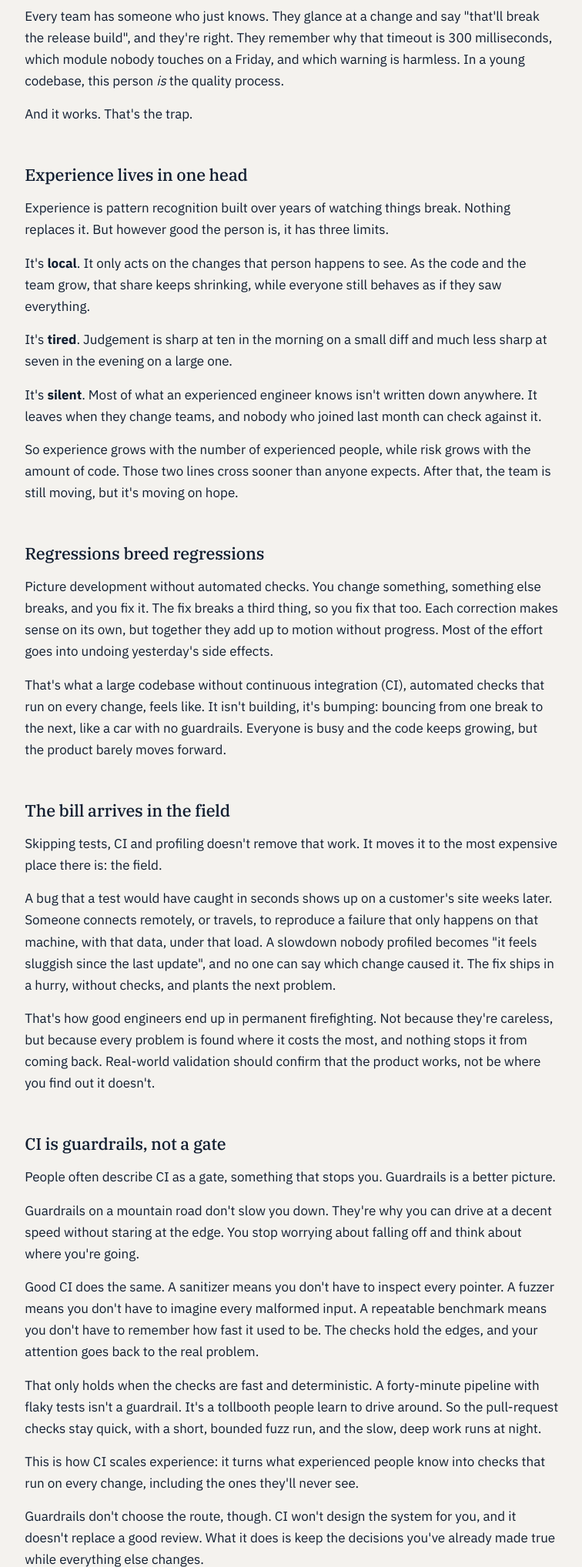
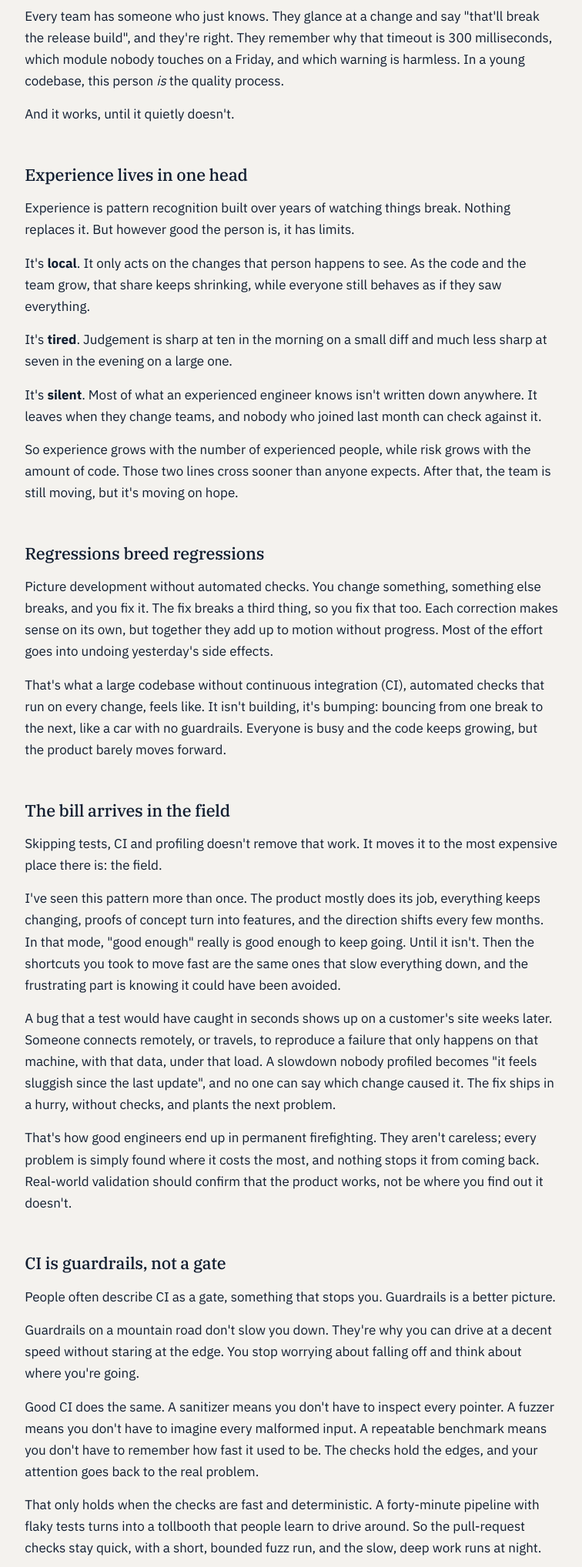
Before and after one commit to lorenzocaprari/lorenzocaprari.github.io, a plain HTML site: page writing/experience-doesnt-scale/index.html in a window 1280 px wide. Shown: the part 200-2236 px from the top of the page at 77% size, without its empty margins (261-1017 px from the left). Drawn offline with Linux system fonts and the light colour scheme.

Commit message:
Writing: make the CI article read more naturally

```diff
--- a/writing/experience-doesnt-scale/index.html
+++ b/writing/experience-doesnt-scale/index.html
@@ -51,11 +51,11 @@ footer{margin-top:56px;color:var(--muted);font-size:.85rem}
 
 <p>Every team has someone who just knows. They glance at a change and say "that'll break the release build", and they're right. They remember why that timeout is 300 milliseconds, which module nobody touches on a Friday, and which warning is harmless. In a young codebase, this person <em>is</em> the quality process.</p>
 
-<p>And it works. That's the trap.</p>
+<p>And it works, until it quietly doesn't.</p>
 
 <h2>Experience lives in one head</h2>
 
-<p>Experience is pattern recognition built over years of watching things break. Nothing replaces it. But however good the person is, it has three limits.</p>
+<p>Experience is pattern recognition built over years of watching things break. Nothing replaces it. But however good the person is, it has limits.</p>
 
 <p>It's <strong>local</strong>. It only acts on the changes that person happens to see. As the code and the team grow, that share keeps shrinking, while everyone still behaves as if they saw everything.</p>
 
@@ -75,9 +75,11 @@ footer{margin-top:56px;color:var(--muted);font-size:.85rem}
 
 <p>Skipping tests, CI and profiling doesn't remove that work. It moves it to the most expensive place there is: the field.</p>
 
+<p>I've seen this pattern more than once. The product mostly does its job, everything keeps changing, proofs of concept turn into features, and the direction shifts every few months. In that mode, "good enough" really is good enough to keep going. Until it isn't. Then the shortcuts you took to move fast are the same ones that slow everything down, and the frustrating part is knowing it could have been avoided.</p>
+
 <p>A bug that a test would have caught in seconds shows up on a customer's site weeks later. Someone connects remotely, or travels, to reproduce a failure that only happens on that machine, with that data, under that load. A slowdown nobody profiled becomes "it feels sluggish since the last update", and no one can say which change caused it. The fix ships in a hurry, without checks, and plants the next problem.</p>
 
-<p>That's how good engineers end up in permanent firefighting. Not because they're careless, but because every problem is found where it costs the most, and nothing stops it from coming back. Real-world validation should confirm that the product works, not be where you find out it doesn't.</p>
+<p>That's how good engineers end up in permanent firefighting. They aren't careless; every problem is simply found where it costs the most, and nothing stops it from coming back. Real-world validation should confirm that the product works, not be where you find out it doesn't.</p>
 
 <h2>CI is guardrails, not a gate</h2>
 
@@ -87,7 +89,7 @@ footer{margin-top:56px;color:var(--muted);font-size:.85rem}
 
 <p>Good CI does the same. A sanitizer means you don't have to inspect every pointer. A fuzzer means you don't have to imagine every malformed input. A repeatable benchmark means you don't have to remember how fast it used to be. The checks hold the edges, and your attention goes back to the real problem.</p>
 
-<p>That only holds when the checks are fast and deterministic. A forty-minute pipeline with flaky tests isn't a guardrail. It's a tollbooth people learn to drive around. So the pull-request checks stay quick, with a short, bounded fuzz run, and the slow, deep work runs at night.</p>
+<p>That only holds when the checks are fast and deterministic. A forty-minute pipeline with flaky tests turns into a tollbooth that people learn to drive around. So the pull-request checks stay quick, with a short, bounded fuzz run, and the slow, deep work runs at night.</p>
 
 <p>This is how CI scales experience: it turns what experienced people know into checks that run on every change, including the ones they'll never see.</p>
 <p>Guardrails don't choose the route, though. CI won't design the system for you, and it doesn't replace a good review. What it does is keep the decisions you've already made true while everything else changes.</p>
@@ -98,7 +100,7 @@ footer{margin-top:56px;color:var(--muted);font-size:.85rem}
 
 <p>So the code ships in a strange state. I call this Schrödinger code: until something actually checks it, it's both working and broken. It might do exactly what you meant. It might also fail now and then, on some input, under some load or with some timing nobody tried. You don't know which, and neither does anyone else. The box only gets opened in production, usually at the worst possible moment.</p>
 
-<p>Writing code isn't the same as knowing it works. Tests can't prove there are no bugs, as Dijkstra pointed out long ago. What they do is narrow the space where bugs can hide, and keep it narrow. That evidence isn't only for today's reviewer. It's for you in six months, when you've forgotten every detail and need to change this code safely, and for the colleague who inherits it. Without it, they aren't changing your code, they're guessing.</p>
+<p>Code that compiles is not yet code you know works. Tests can't prove there are no bugs, as Dijkstra pointed out long ago. What they do is narrow the space where bugs can hide, and keep it narrow. That evidence isn't only for today's reviewer. It's for you in six months, when you've forgotten every detail and need to change this code safely, and for the colleague who inherits it. Without it, they aren't changing your code, they're guessing.</p>
 
 <p>So the check is part of the feature, not a chore for later. Say I add a small parser for <code>key=value</code> lines:</p>
 
@@ -151,13 +153,13 @@ extern "C" int LLVMFuzzerTestOneInput(const std::uint8_t* data, std::size_t size
 
 <p>I work on <a href="https://github.com/lorenzocaprari/nesso">nesso</a>, a small open-source tool, mostly on my own and with help from AI agents. Its <a href="https://github.com/lorenzocaprari/nesso/tree/main/.github/workflows">CI</a> runs static analysis, sanitizers, fuzzing, behaviour tests and benchmarks on every pull request, and the whole run usually finishes in ten to fifteen minutes. For a one-person project, that can look excessive.</p>
 
-<p>It isn't, because I'm exactly the person this article describes. I have experience, and I know it won't catch everything. A fuzzer running under AddressSanitizer found an out-of-bounds offset in nesso's parser that I'd never have spotted by reading the code. I didn't need to be smarter. I needed a guardrail.</p>
+<p>I don't think it is. I'm exactly the person this article describes. I have experience, and I know it won't catch everything. A fuzzer running under AddressSanitizer found an out-of-bounds offset in nesso's parser that I'd never have spotted by reading the code. I didn't need to be smarter. I needed a guardrail.</p>
 
 <h2>Start with one rail</h2>
 
 <p>Pick the mistake your team keeps making, and turn it into a fast check on every pull request. Then write each new piece of code together with its check.</p>
 
-<p>Every check is a piece of someone's experience that no longer needs them in the room. That's what scaling looks like.</p>
+<p>Every check is a piece of someone's experience that no longer needs them in the room.</p>
 </article>
 <p class="back"><a href="../">All writing</a></p>
 <footer>© 2026 Lorenzo Caprari</footer>
```
